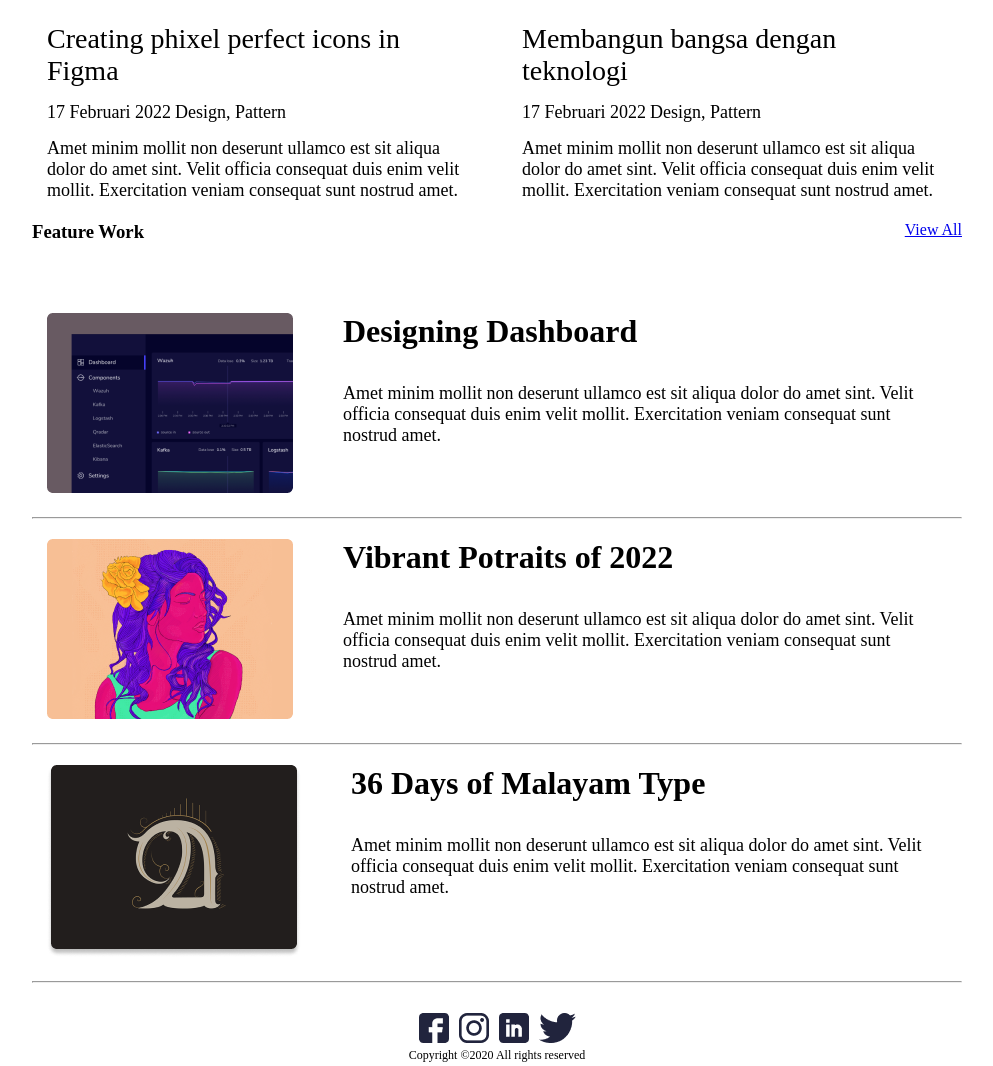
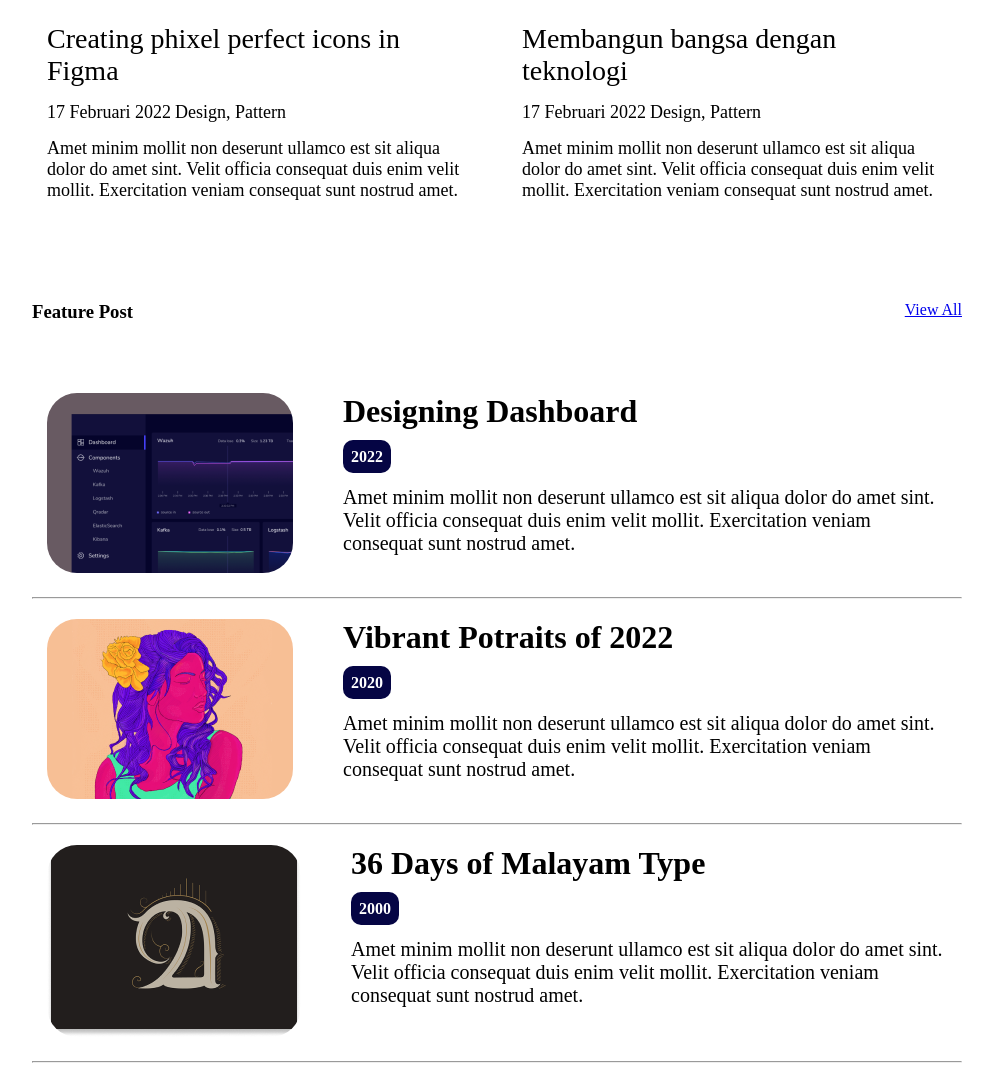
Before and after one commit to Ishaq31/Belajar-Portofolio, a plain HTML site: page index.html in a window 1280 px wide. Shown: the part 585-1651 px from the top of the page, without its empty margins (143-1136 px from the left). Drawn offline with Linux system fonts and the light colour scheme.

Commit message:
kurang keterangan

```diff
--- a/index.html
+++ b/index.html
@@ -66,19 +66,40 @@
                         Exercitation veniam consequat sunt nostrud amet.
                     </p>
                 </div>
+            </div>
+        </div>
 
-            </div>
+        <!-- start feature -->
+
+        <div class="feature">
             <div class="post-recent">
-                <h3>Feature Work</h3>
+                <h3>Feature Post </h3>
                 <a href="http://google.com">View All</a>
             </div>
-            <div class="post-content">
-                <div class="post-content-detail">
+            <div class="feature-content">
+                <div class="feature-content-detail">
                     <img src="image1.png" alt="">
                 </div>
-                <div class="post-content-detail">
+                <div class="feature-content-detail">
                     <h1>Designing Dashboard</h1>
                     <br>
+                    <label for="">2022</label>
+                    <p>
+                        Amet minim mollit non deserunt ullamco est sit aliqua dolor do
+                        amet sint. Velit officia consequat duis enim velit mollit.
+                        Exercitation veniam consequat sunt nostrud amet.
+                    </p>
+                </div>
+            </div>
+            <hr/>
+            <div class="feature-content">
+                <div class="feature-content-detail">
+                    <img src="image2.png" alt="">
+                </div>
+                <div class="feature-content-detail">
+                    <h1>Vibrant Potraits of 2022</h1>
+                    <br>
+                    <label for="">2020</label>
 
                     <p>
                         Amet minim mollit non deserunt ullamco est sit aliqua dolor do
@@ -88,30 +109,14 @@
                 </div>
             </div>
             <hr/>
-            <div class="post-content">
-                <div class="post-content-detail">
-                    <img src="image2.png" alt="">
-                </div>
-                <div class="post-content-detail">
-                    <h1>Vibrant Potraits of 2022</h1>
-                    <br>
-
-                    <p>
-                        Amet minim mollit non deserunt ullamco est sit aliqua dolor do
-                        amet sint. Velit officia consequat duis enim velit mollit.
-                        Exercitation veniam consequat sunt nostrud amet.
-                    </p>
-                </div>
-            </div>
-            <hr/>
-            <div class="post-content">
-                <div class="post-content-detail">
+            <div class="feature-content">
+                <div class="feature-content-detail">
                     <img src="image3.png" alt="">
                 </div>
-                <div class="post-content-detail">
+                <div class="feature-content-detail">
                     <h1>36 Days of Malayam Type</h1>
                     <br>
-
+                    <label for="">2000</label>
                     <p>
                         Amet minim mollit non deserunt ullamco est sit aliqua dolor do
                         amet sint. Velit officia consequat duis enim velit mollit.
--- a/style.css
+++ b/style.css
@@ -94,10 +94,38 @@
 }
 
 /* start feature */
-.feature-content {
-
+.feature {
+    background-color: white;
+    padding: 15px 110px;
+    margin-top: 50px;
 }
 
+.feature-content {
+    display: flex;
+    gap: 20px;
+}
+
+.feature-content-detail {
+    background-color: white;
+    padding: 20px 15px;
+}
+
+.feature-content-detail img{
+    border-radius:30px;
+}
+
+.feature-content-detail p {
+    font-size: 20px;
+    margin-top: 20px;
+}
+
+.feature-content-detail label {
+    background-color: rgb(5, 5, 68);
+    color: white;
+    font-weight: 700;
+    padding: 8px;
+    border-radius: 10px;
+}
 /* start footer */
 
 .footer {
```
